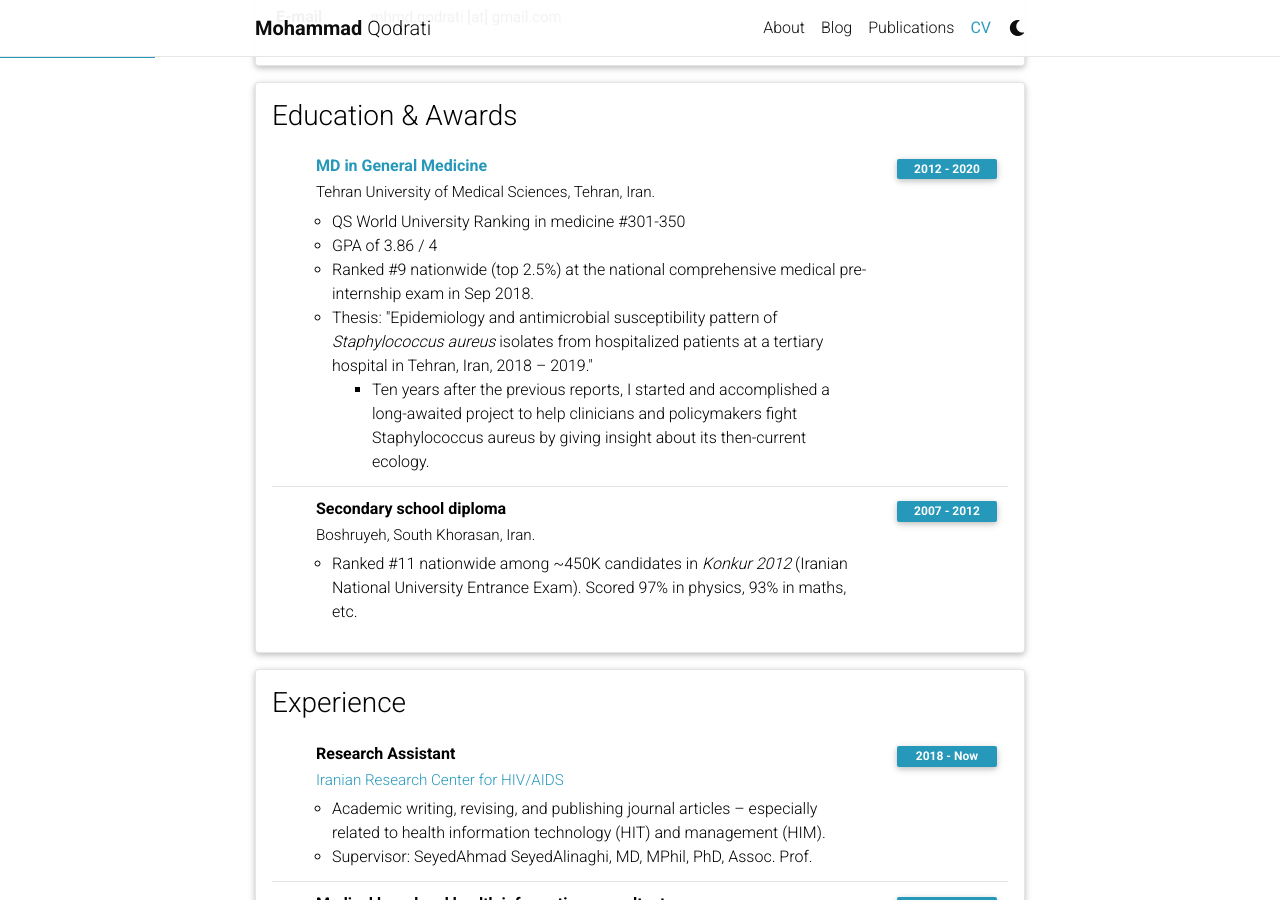
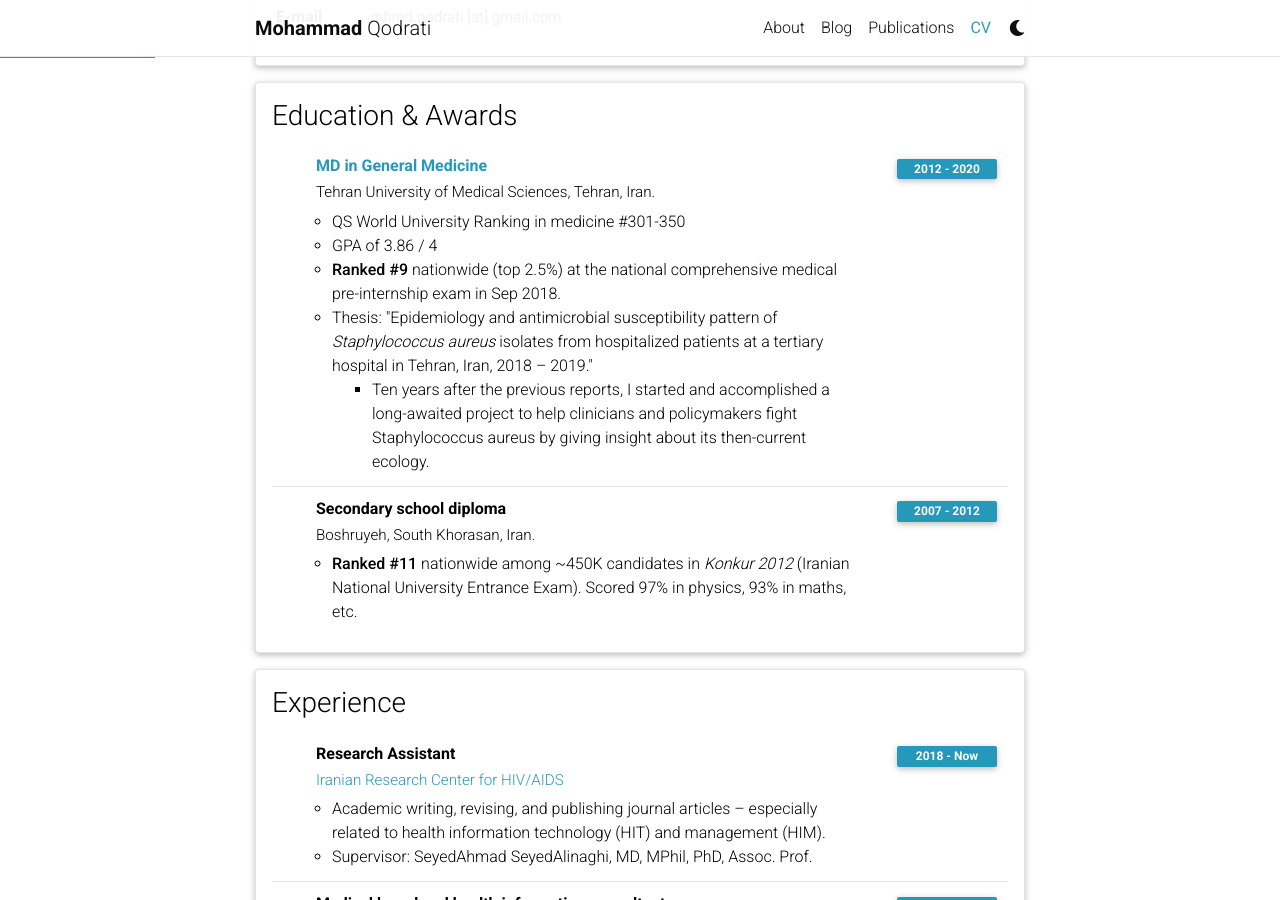
Before and after one commit to qomhmd/qomhmd.github.io, a Jekyll site: the page built from _pages/cv.md, in a window 1280 px wide and 900 px high, scrolled down 343 px. Built offline with Jekyll 4.4.1, drawn with Linux system fonts in a browser that asks for light colours; comment, search, counter and statistics services are not loaded; a style sheet for code colours, icons or effects is not loaded.

```diff
--- a/_data/cv.yml
+++ b/_data/cv.yml
@@ -19,7 +19,7 @@
       description:
         - "QS World University Ranking in medicine #301-350"
         - GPA of 3.86 / 4
-        - "Ranked #9 nationwide (top 2.5%) at the national comprehensive medical pre-internship exam in Sep 2018."
+        - "<strong>Ranked #9</strong> nationwide (top 2.5%) at the national comprehensive medical pre-internship exam in Sep 2018."
         - title: 'Thesis: "Epidemiology and antimicrobial susceptibility pattern of <i>Staphylococcus aureus</i> isolates from hospitalized patients at a tertiary hospital in Tehran, Iran, 2018 – 2019."'
           contents:
             - Ten years after the previous reports, I started and accomplished a long-awaited project to help clinicians and policymakers fight Staphylococcus aureus by giving insight about its then-current ecology.
@@ -27,7 +27,7 @@
       institution: Boshruyeh, South Khorasan, Iran.
       year: 2007 - 2012
       description:
-        - "Ranked #11 nationwide among ~450K candidates in <i>Konkur 2012</i> (Iranian National University Entrance Exam). Scored 97% in physics, 93% in maths, etc."
+        - "<strong>Ranked #11</strong> nationwide among ~450K candidates in <i>Konkur 2012</i> (Iranian National University Entrance Exam). Scored 97% in physics, 93% in maths, etc."
 
 - title: Experience
   type: time_table
```
